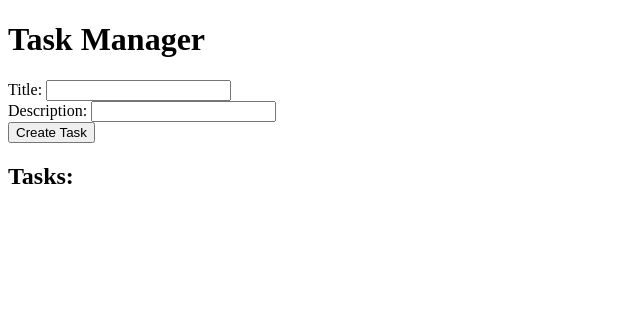
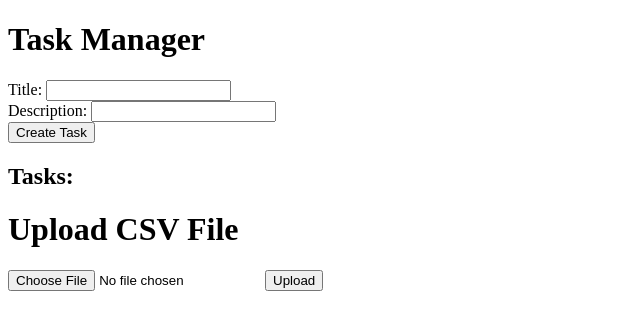
Before and after one commit to Gdesimone74/crudPython, a FastAPI app: page / in a window 1280 px wide. Shown: the top 330 px of the page, without its empty margins (0-640 px from the left). Run offline with FastAPI, Linux system fonts and the light colour scheme; data that the repository does not hold is empty.

Commit message:
carga masiva

```diff
--- a/main.py
+++ b/main.py
@@ -3,8 +3,10 @@ from task import Task
 
 from typing import List
 
-from fastapi import FastAPI, HTTPException, Request
-import redis, json
+from fastapi import FastAPI, File ,HTTPException, Request, UploadFile
+from fastapi.responses import RedirectResponse
+import redis, json, io
+import pandas as pd
 
 listTask=[]
 
@@ -70,3 +72,23 @@ def delete_task(title: str):
         return {"message": "Task deleted"}
     else:
         raise HTTPException(status_code=404, detail="Task not found")
+
+
+@app.post("/upload")
+async def upload_csv(csv_file: UploadFile = File(...)):
+    if csv_file.filename.endswith(".csv"):
+
+        csv_content = await csv_file.read()
+        df = pd.read_csv(io.BytesIO(csv_content))
+
+
+        for index, row in df.iterrows():
+            title = row["title"]
+            description = row["description"]
+            task_dict = {"title": title, "description": description}
+            r.rpush("tasks", json.dumps(task_dict))
+
+
+        return RedirectResponse("/", status_code=302)
+    else:
+        return {"message": "Invalid file format"}
--- a/templates/index.html
+++ b/templates/index.html
@@ -24,6 +24,13 @@
             </li>
         {% endfor %}
     </ul>
+
+    <h1>Upload CSV File</h1>
+
+    <form action="/upload" method="post" enctype="multipart/form-data">
+        <input type="file" name="csv_file" accept=".csv">
+        <button type="submit">Upload</button>
+    </form>
 
     <script>
         function createTask() {
```
